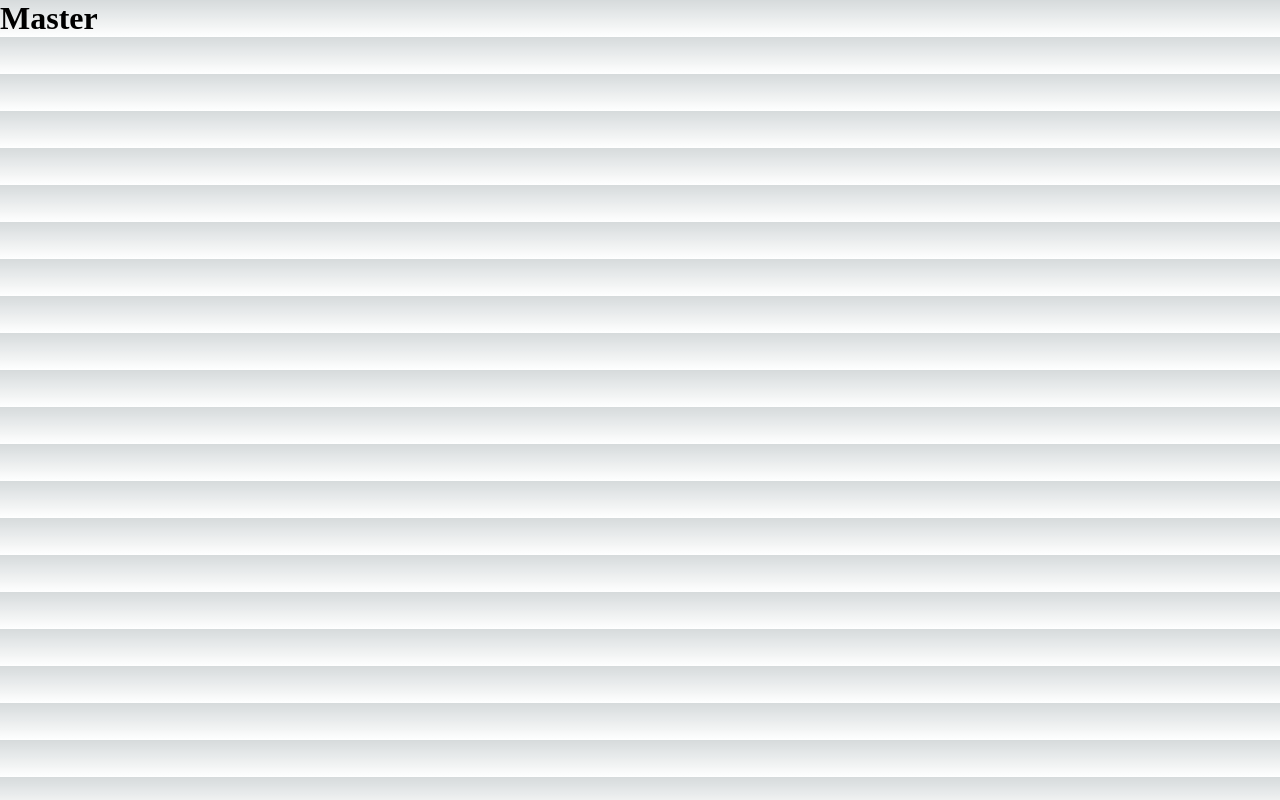
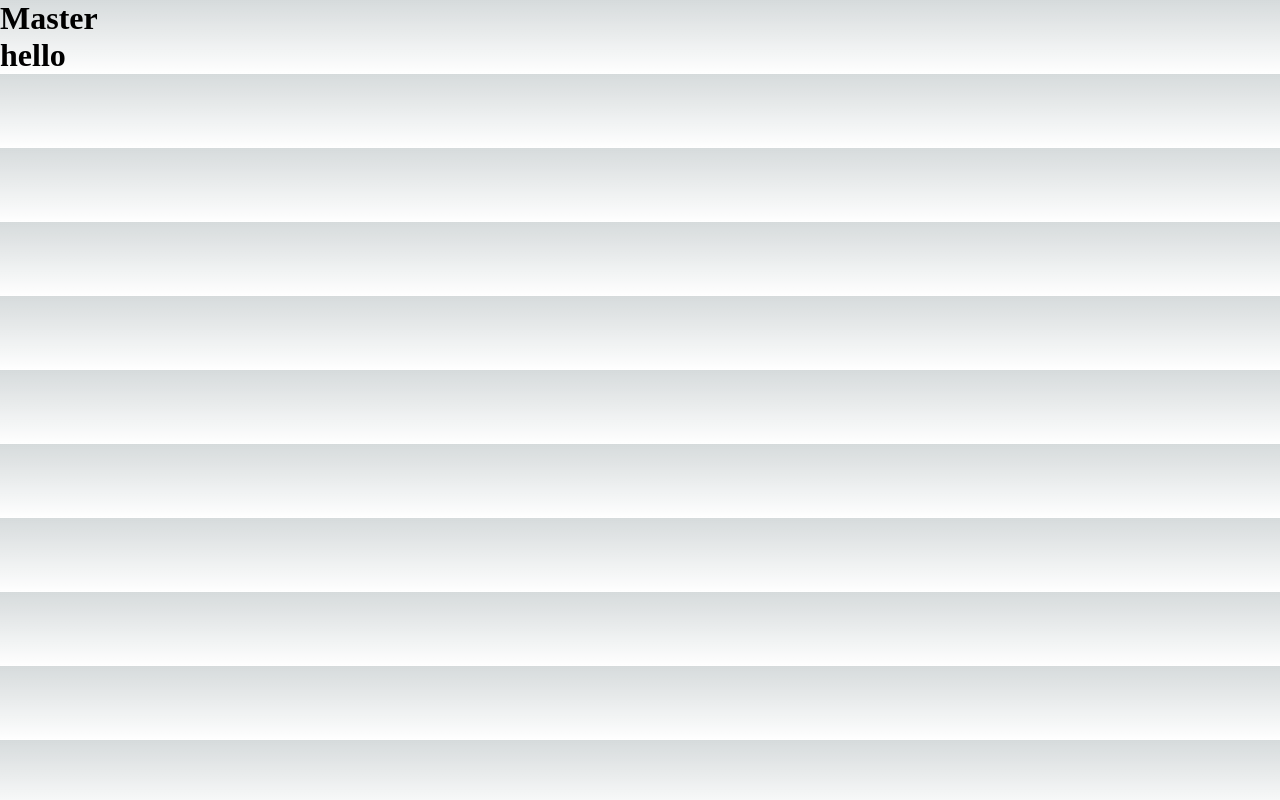
Before and after one commit to 404-Runtime-Terror/Password-Manager-Frontend, a Next.js app: page / in a window 1280 px wide. Built offline with nearby package versions, Linux system fonts and the light colour scheme.

Commit message:
add new title

```diff
--- a/pages/index.js
+++ b/pages/index.js
@@ -12,6 +12,7 @@ export default function Home() {
       </Head>
       <main>
         <h1 className={style.tit}>Master</h1>
+        <h1 className={style.tit}>hello</h1>
       </main>
     </>
   );
```
